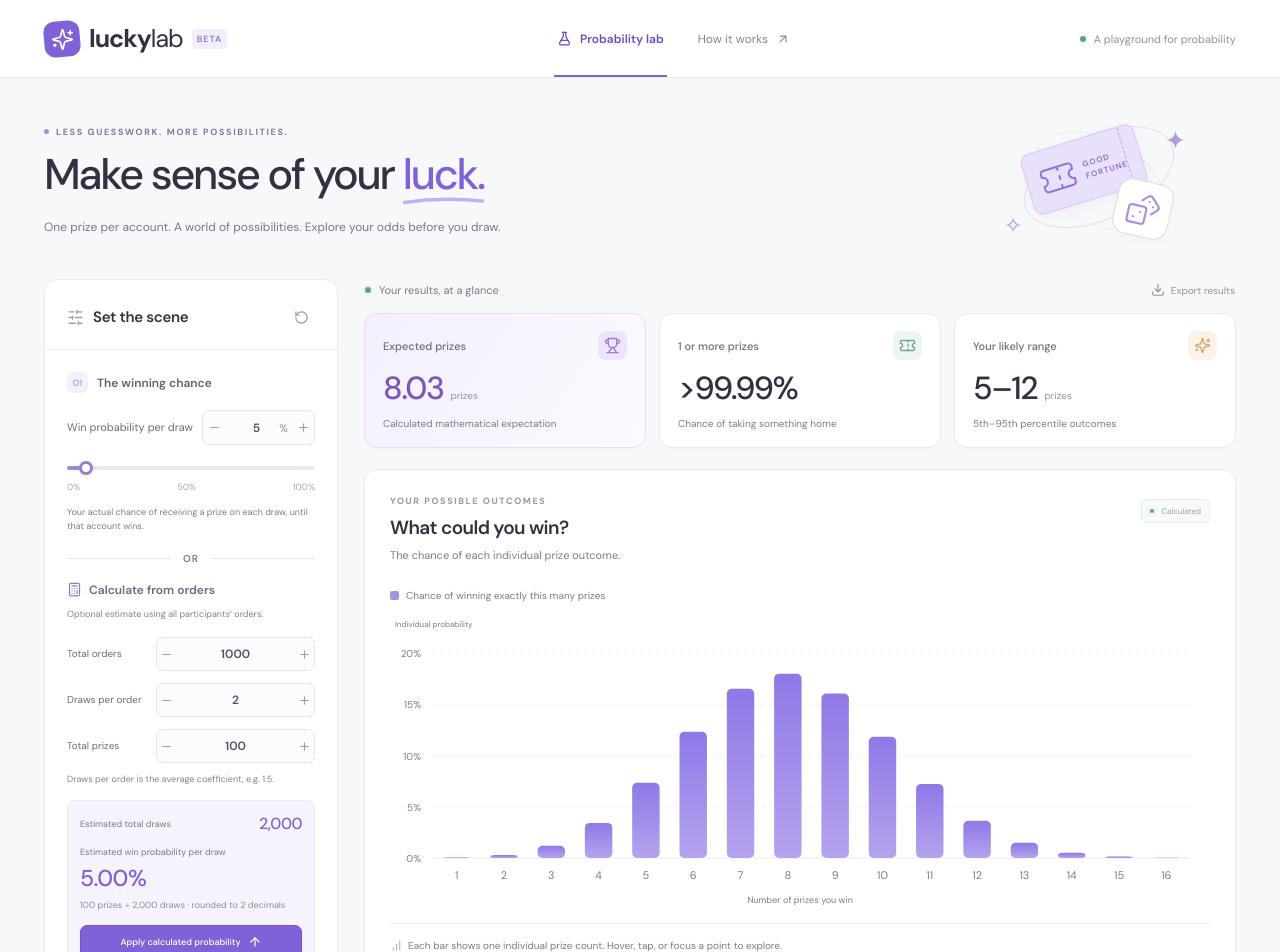
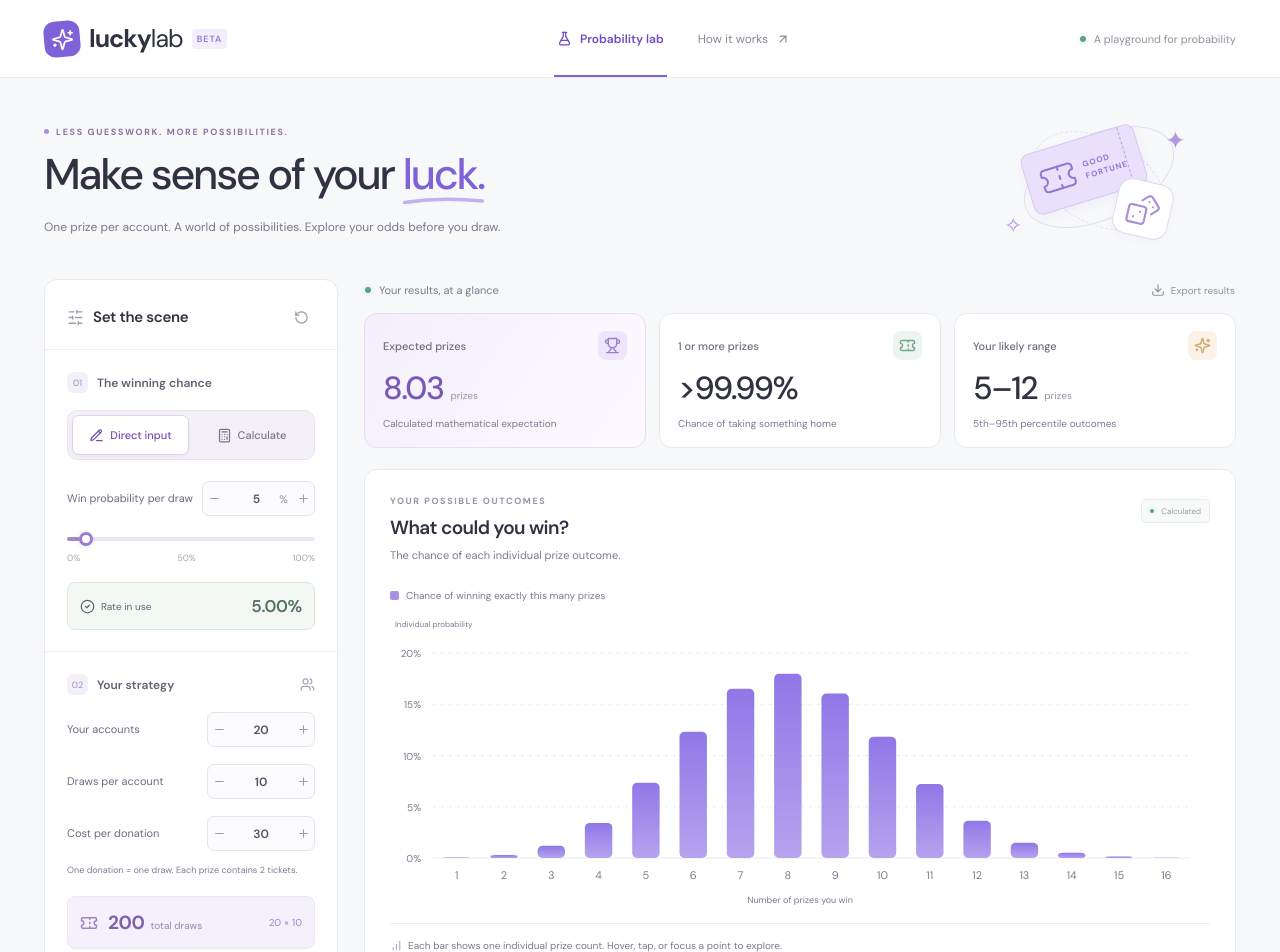
Before and after one commit to lst0998/luckDrawProbability, a React (Vite) app: page /tmp/lucky-lab-high-accounts-mobile.png in a window 1280 px wide. Shown: the top 952 px of the page. Built offline with nearby package versions, Linux system fonts and the light colour scheme.

Commit message:
Clarify winning rate methods with tabs and active rate status

```diff
--- a/src/components/Controls.jsx
+++ b/src/components/Controls.jsx
@@ -1,6 +1,7 @@
 import { useState, useEffect } from 'react';
-import { Minus, Plus, SlidersHorizontal, Users, Ticket, Gift, RotateCcw, ArrowRight, Info } from 'lucide-react';
+import { Minus, Plus, SlidersHorizontal, Users, Ticket, Gift, RotateCcw, ArrowRight, Info, PencilLine, Calculator, CircleCheck } from 'lucide-react';
 import { LIMITS, COST_LIMITS } from '../model.js';
+import { formatProbability as percent } from '../format.js';
 
 export function NumberField({ label, value, onChange, name, suffix, step = 1, limits, allowDecimals = false }) {
   const [draft, setDraft] = useState(String(value));
@@ -20,15 +21,29 @@ export function NumberField({ label, value, onChange, name, suffix, step = 1, li
   </div></div>;
 }
 export default function Controls({ config, onChange, onReset, donationCost, onCostChange, winningChanceCalculator }) {
+  const [method, setMethod] = useState('direct');
+  const switchWithKeyboard = event => {
+    const next = { ArrowLeft: method === 'direct' ? 'calculate' : 'direct', ArrowRight: method === 'direct' ? 'calculate' : 'direct', Home: 'direct', End: 'calculate' }[event.key];
+    if (!next) return;
+    event.preventDefault();
+    setMethod(next);
+    event.currentTarget.parentElement.querySelector(`#probability-tab-${next}`).focus();
+  };
   const field = (name, label) => <NumberField key={name} name={name} label={label} value={config[name]} onChange={v => onChange(name, v)}/>;
   return <aside className="control-panel card" aria-label="Scenario settings">
-    <div className="panel-title"><div><SlidersHorizontal size={17}/><h2>Set the scene</h2></div><button className="icon-button" onClick={onReset} title="Reset to example" aria-label="Reset to example"><RotateCcw size={15}/></button></div>
+    <div className="panel-title"><div><SlidersHorizontal size={17}/><h2>Set the scene</h2></div><button className="icon-button" onClick={() => { setMethod('direct'); onReset(); }} title="Reset to example" aria-label="Reset to example"><RotateCcw size={15}/></button></div>
     <div className="control-section" id="winning-chance-settings"><div className="section-heading"><span className="step-number">01</span><h3>The winning chance</h3></div>
-      <NumberField name="probability" label="Win probability per draw" value={config.probability} onChange={v => onChange('probability', v)} suffix="%" step={.5}/>
-      <input className="slider" aria-label="Win probability slider" type="range" min="0" max="100" step=".5" value={config.probability} onChange={e => onChange('probability', Number(e.target.value))} style={{'--progress':`${config.probability}%`}}/>
-      <div className="range-labels"><span>0%</span><span>50%</span><span>100%</span></div>
-      <p className="field-note">Your actual chance of receiving a prize on each draw, until that account wins.</p>
-      {winningChanceCalculator && <><div className="chance-method-divider">OR</div>{winningChanceCalculator}</>}
+      <div className="chance-method-tabs" role="tablist" aria-label="Winning probability method">
+        <button type="button" role="tab" id="probability-tab-direct" aria-controls="probability-panel-direct" aria-selected={method === 'direct'} tabIndex={method === 'direct' ? 0 : -1} onClick={() => setMethod('direct')} onKeyDown={switchWithKeyboard}><PencilLine size={15} aria-hidden="true"/>Direct input</button>
+        <button type="button" role="tab" id="probability-tab-calculate" aria-controls="probability-panel-calculate" aria-selected={method === 'calculate'} tabIndex={method === 'calculate' ? 0 : -1} onClick={() => setMethod('calculate')} onKeyDown={switchWithKeyboard}><Calculator size={15} aria-hidden="true"/>Calculate</button>
+      </div>
+      <div className="chance-method-panel" id="probability-panel-direct" role="tabpanel" aria-labelledby="probability-tab-direct" hidden={method !== 'direct'}>
+        <NumberField name="probability" label="Win probability per draw" value={config.probability} onChange={v => onChange('probability', v)} suffix="%" step={.5}/>
+        <input className="slider" aria-label="Win probability slider" type="range" min="0" max="100" step=".5" value={config.probability} onChange={e => onChange('probability', Number(e.target.value))} style={{'--progress':`${config.probability}%`}}/>
+        <div className="range-labels"><span>0%</span><span>50%</span><span>100%</span></div>
+      </div>
+      <div className="chance-method-panel" id="probability-panel-calculate" role="tabpanel" aria-labelledby="probability-tab-calculate" hidden={method !== 'calculate'}>{winningChanceCalculator}</div>
+      <div className="chance-active-rate" role="status"><span><CircleCheck size={15} aria-hidden="true"/>Rate in use</span><strong data-testid="current-win-probability">{percent(config.probability / 100)}</strong></div>
     </div>
     <div className="control-section"><div className="section-heading"><span className="step-number">02</span><h3>Your strategy</h3><Users size={15}/></div>
       {field('accounts', 'Your accounts')}{field('draws', 'Draws per account')}
--- a/src/components/WinChanceCalculator.jsx
+++ b/src/components/WinChanceCalculator.jsx
@@ -1,30 +1,27 @@
-import { Calculator, ArrowUp } from 'lucide-react';
+import { ArrowRight, Check, Users } from 'lucide-react';
 import { ESTIMATOR_LIMITS } from '../model.js';
 import { NumberField } from './Controls.jsx';
-import { formatProbability as percent } from '../format.js';
 
 const number = value => value.toLocaleString(undefined, { maximumFractionDigits: 2 });
 
 export default function WinChanceCalculator({ inputs, estimate, currentProbability, onChange, onApply }) {
+  const applied = estimate.probabilityPercent !== null && estimate.probabilityPercent === currentProbability;
   const field = (name, label, options = {}) => <NumberField name={name} label={label} value={inputs[name]}
     onChange={value => onChange(name, value)} limits={ESTIMATOR_LIMITS[name]} {...options}/>;
 
-  return <section className="estimator-card" id="win-chance-calculator" aria-labelledby="estimator-title">
-    <div className="estimator-heading"><Calculator size={15}/><h4 id="estimator-title">Calculate from orders</h4></div>
-    <p className="estimator-help">Optional estimate using all participants’ orders.</p>
+  return <section className="estimator-card" id="win-chance-calculator" aria-label="Calculate from orders">
+    <div className="estimator-scope"><Users size={13} aria-hidden="true"/>All participants</div>
     <div className="estimator-inputs">
       {field('totalOrders', 'Total orders')}
-      {field('drawsPerOrder', 'Draws per order', { allowDecimals: true, step: .1 })}
+      {field('drawsPerOrder', 'Avg. draws / order', { allowDecimals: true, step: .1 })}
       {field('totalPrizes', 'Total prizes')}
     </div>
-    <p className="estimator-help">Draws per order is the average coefficient, e.g. 1.5.</p>
     <div className="estimator-results" aria-live="polite">
       <div className="estimator-draw-count"><span>Estimated total draws</span><strong data-testid="estimated-total-draws">{number(estimate.totalDraws)}</strong></div>
-      <div><span>Estimated win probability per draw</span><strong data-testid="estimated-win-probability">{estimate.probabilityPercent === null ? '—' : `${estimate.probabilityPercent.toFixed(2)}%`}</strong><small>{estimate.probabilityPercent === null ? 'Enter orders and draws above zero' : `${number(inputs.totalPrizes)} prizes ÷ ${number(estimate.totalDraws)} draws · rounded to 2 decimals`}</small></div>
-      <button className="primary-button" disabled={estimate.probabilityPercent === null} onClick={() => onApply(estimate.probabilityPercent)}>Apply calculated probability<ArrowUp size={14}/></button>
+      <div><span>Estimated win rate per draw</span><strong data-testid="estimated-win-probability">{estimate.probabilityPercent === null ? '—' : `${estimate.probabilityPercent.toFixed(2)}%`}</strong><small>{estimate.probabilityPercent === null ? 'Enter orders and draws above zero' : `${number(inputs.totalPrizes)} prizes ÷ ${number(estimate.totalDraws)} draws`}</small></div>
+      <button className={`primary-button${applied ? ' is-applied' : ''}`} data-testid="apply-estimate" disabled={estimate.probabilityPercent === null || applied} onClick={() => onApply(estimate.probabilityPercent)}>{applied ? <>In use<Check size={14}/></> : <>Use this rate<ArrowRight size={14}/></>}</button>
     </div>
     {estimate.capped && <p className="estimator-notice">There are more prizes than estimated draws, so the estimate is capped at 100%.</p>}
-    <p className="estimator-current">Entered probability: <strong data-testid="current-win-probability">{percent(currentProbability / 100)}</strong>. Edit above or apply this estimate.</p>
     <p className="estimator-help">Equal-draw estimate; account and shared-pool rules can affect actual odds.</p>
   </section>;
 }
```
Also changed, not shown: tests/browser.mjs (+43 -4 lines), src/styles.css, 2 other files (tests, documents, lock files or other folders).
